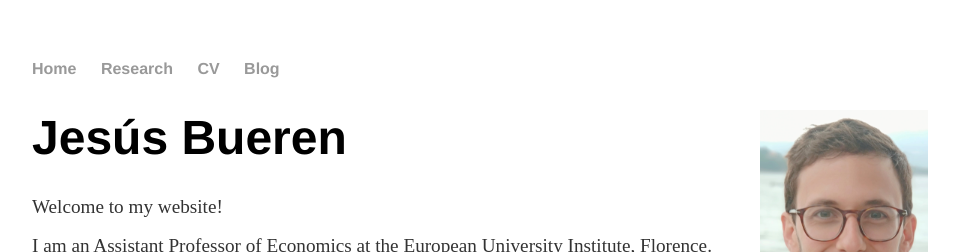
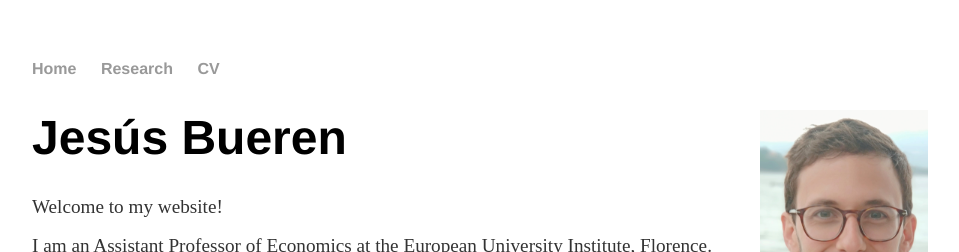
Before and after one commit to jesusbueren/jesusbueren.github.io, a Jekyll site: the page built from index.html, in a window 1280 px wide. Shown: the top 252 px of the page, without its empty margins (160-1119 px from the left). Built offline with Jekyll 4.4.1, drawn with Linux system fonts in a browser that asks for light colours.

Commit message:
Update default.html

```diff
--- a/_layouts/default.html
+++ b/_layouts/default.html
@@ -10,8 +10,7 @@
 	    		<ul>
 	        		<li><a href="/">Home</a></li>
 		        	<li><a href="/research">Research</a></li>
-	        		<li><a href="https://drive.google.com/file/d/1b4jUx98PkEV0iv5E0GT0h7Tr6QXyt7Rw/view">CV</a></li>
-	        		<li><a href="/blog">Blog</a></li>
+	        		<li><a href="Bueren_cv.pdf">CV</a></li>
 	    		</ul>
 			</nav>
 			<div class="container">
```
